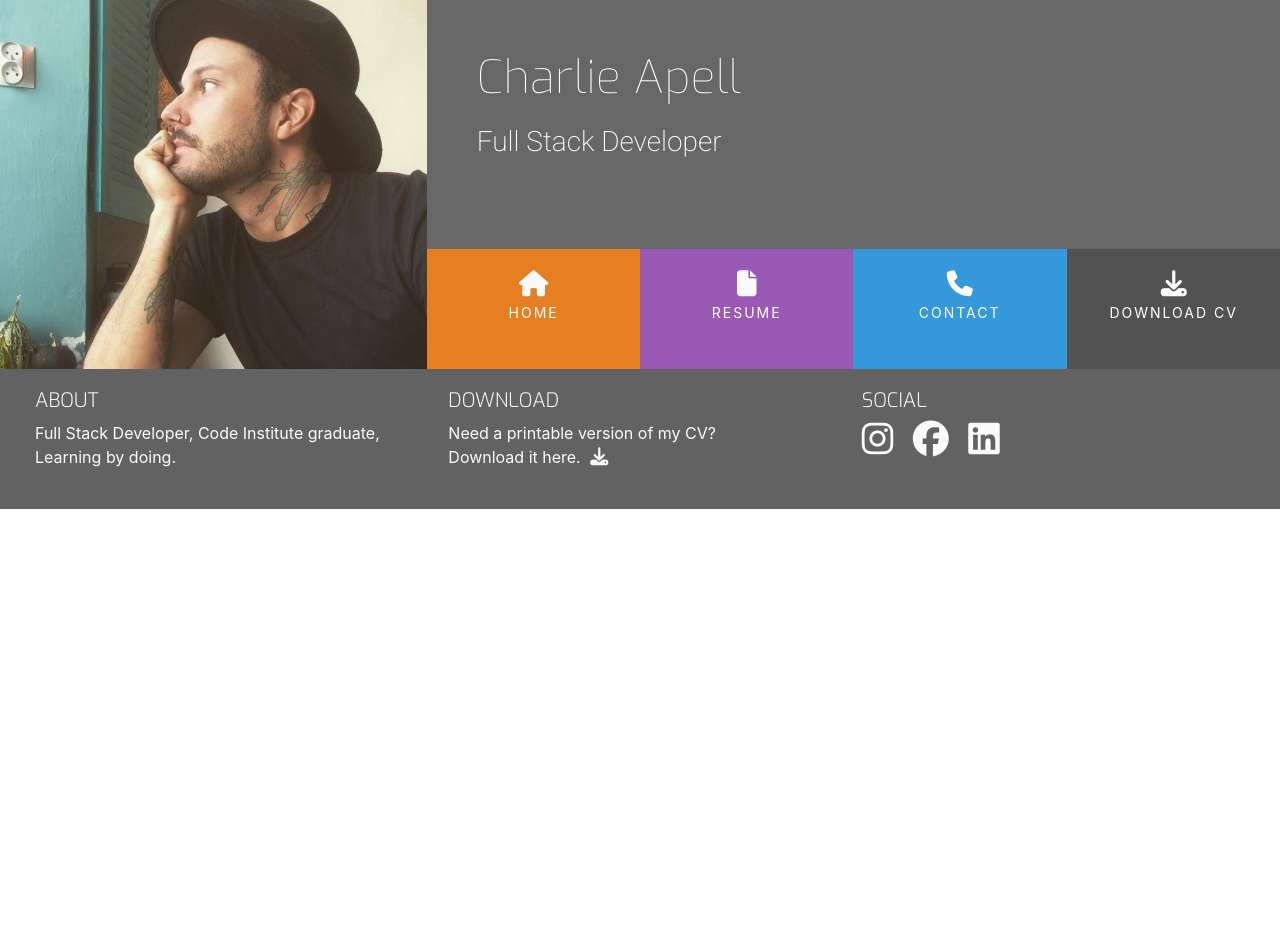
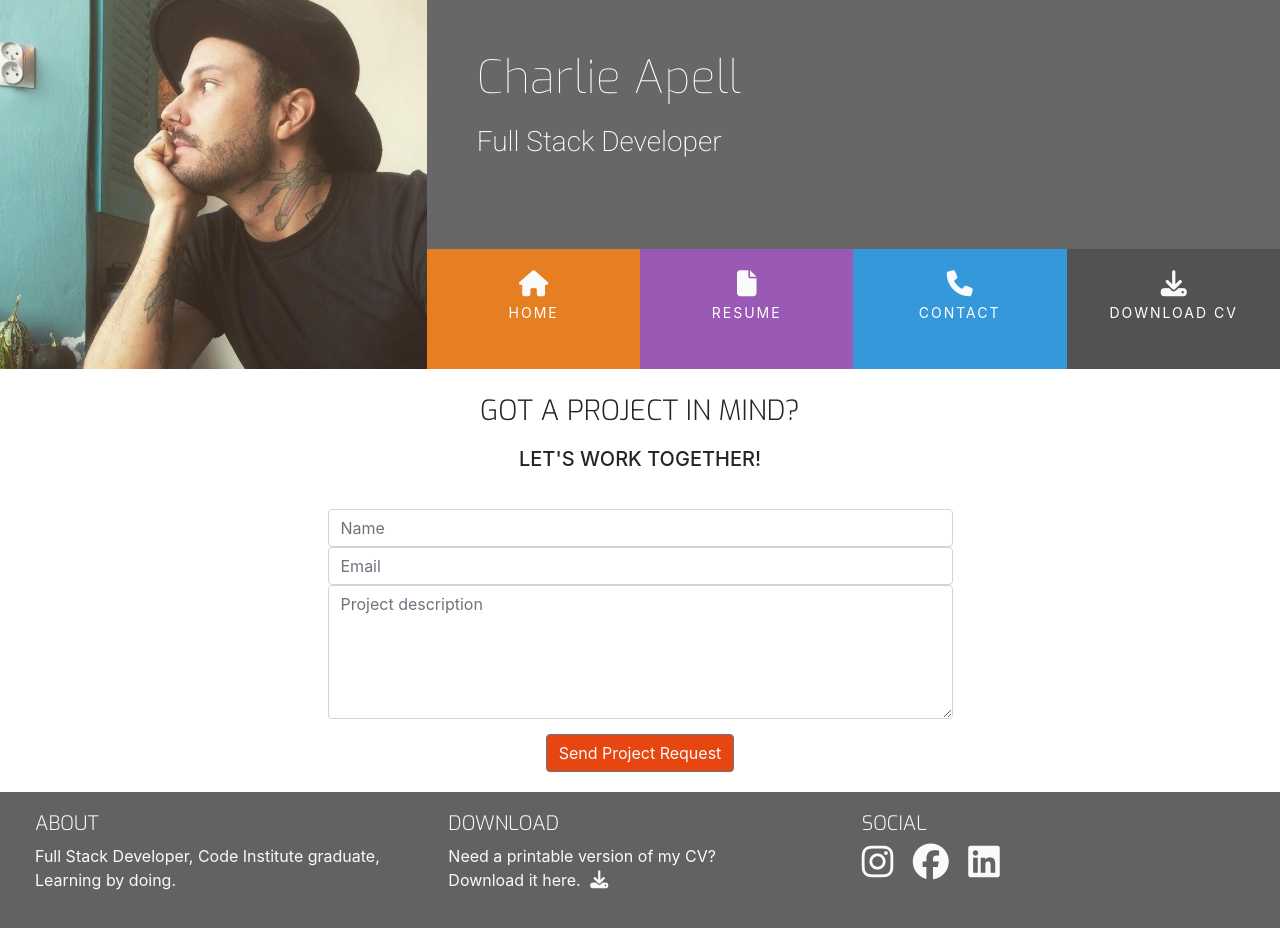
Before and after one commit to CharlieApell/My-Resume, a plain HTML site: page html/contact.html in a window 1280 px wide. Before the commit the page ends 800 px from the top, so only its background shows below. Drawn offline with nearby package versions, Linux system fonts and the light colour scheme.

Commit message:
styling the contact page, added form and css

```diff
--- a/assets/css/style.css
+++ b/assets/css/style.css
@@ -12,6 +12,10 @@
 
 .bg-color-work-history {
     background-color: #9b59b6;
+}
+
+.bg-color-contact {
+    background-color: #fff;
 }
 
 .bg-color-three-reasons {
@@ -325,3 +329,36 @@ footer {
 .history-items {
     margin-bottom: 30px;
 }
+
+/* ----------------------------------------Contact Form */
+
+.contact-heading {
+    font-family: "Exo", sans-serif;
+    font-weight: 300;
+    margin-top: 25px;
+    margin-bottom: 20px;
+}
+
+.center-form {
+    padding-top: 10px;
+    margin: 0 auto;
+    max-width: 70%;
+}
+
+button[type="submit"] {
+    margin-top: 15px;
+    margin-bottom: 20px;
+    color: #fafafa;
+    background-color: #e84610;
+}
+
+/* ----------------------------------------Media Queries */
+
+@media(min-width: 992px) {
+    .center-form {
+        padding-top: 30px;
+        min-height: 240px;
+        margin: 0 auto;
+        max-width: 50%;
+    }
+}
--- a/html/contact.html
+++ b/html/contact.html
@@ -44,9 +44,28 @@
             </div>
         </div>
     </header>
-    <section>
+        <section class="container-fluid">
+            <div class="row bg-color-contact">
+                <div class="col">
+                    <h3 class="contact-heading uppercase text-center">Got a project in mind?</h3>
+                    <h5 class="uppercase text-center">Let's work together!</h5>
 
-    </section>
+                    <div class="center-form">
+                        <form>
+                            <input type="text" name="name" id="fullname" class="form-control" placeholder="Name" required />
+                            <input type="email" name="email" id="emailaddress" class="form-control" placeholder="Email" required />
+                            <textarea rows="5" name="projectsummary" id="projectsummary" class="form-control" placeholder="Project description" required></textarea>
+                            <div class="form-row text-center">
+                                <div class="col">
+                                    <button type="submit" class="btn btn-secondary">Send Project Request</button>
+                                </div>
+                            </div>
+                        </form>
+                    </div>
+
+                </div>
+            </div>
+        </section>
     <footer class="container-fluid">
         <div id="footer-details" class="row">
             <div class="col-sm-4">
```
Also changed, not shown: html/resume.html (+1 -1 lines), .theia/settings.json (added).
